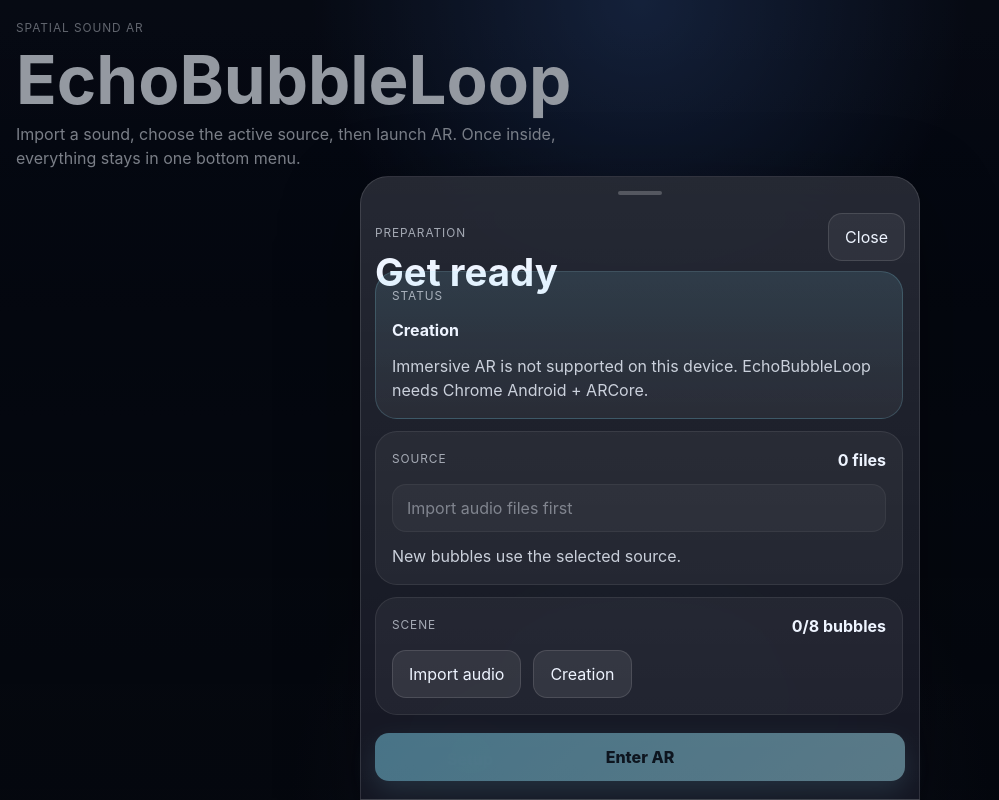
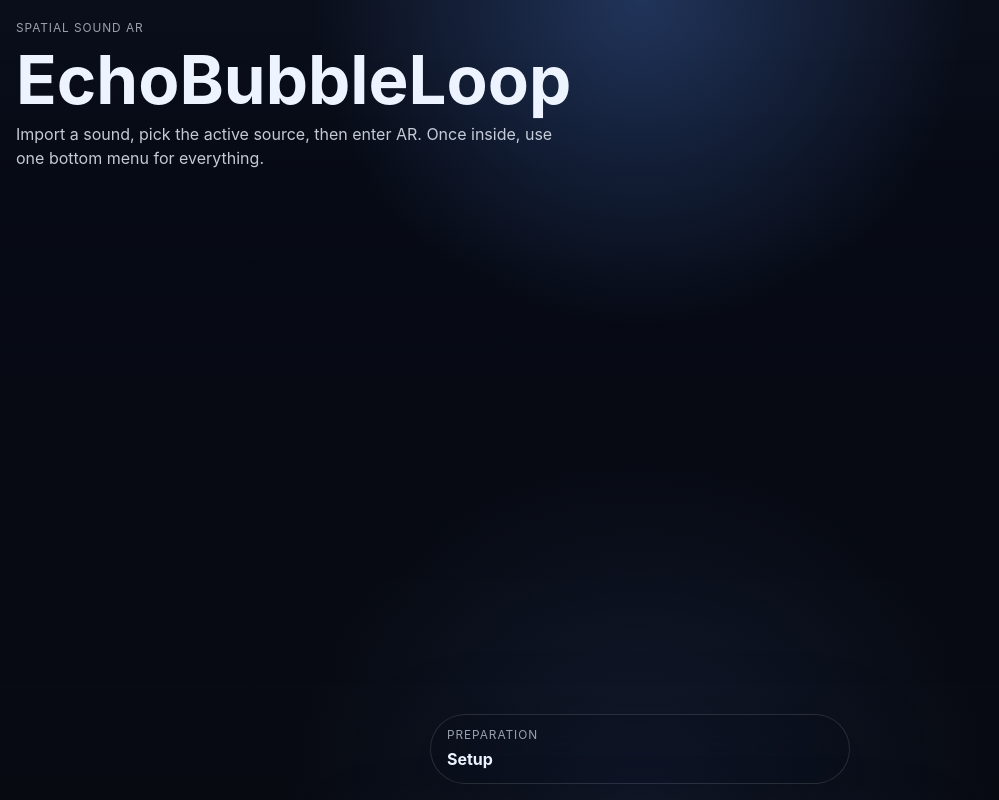
Before and after one commit to pierkiroule/Vjbulle, a React (Vite) app: page / in a window 1280 px wide. Shown: the whole page, without its empty margins (0-999 px from the left). Built offline with nearby package versions, Linux system fonts and the light colour scheme.

Commit message:
Simplify navigation flow in bottom sheet

```diff
--- a/src/App.jsx
+++ b/src/App.jsx
@@ -5,14 +5,12 @@
   return isListeningMode ? 'Listening' : 'Creation';
 }
 
-function getLauncherLabel({ isSessionActive, selectedAsset, isListeningMode, bubbleCount }) {
+function getDockLabel({ isSessionActive, isListeningMode, selectedAsset }) {
   if (!isSessionActive) {
-    return selectedAsset ? `Ready · ${selectedAsset.name}` : 'Setup';
+    return selectedAsset ? 'Setup · ready' : 'Setup';
   }
 
-  const mode = getModeLabel(isListeningMode);
-  const source = selectedAsset ? selectedAsset.name : 'No source';
-  return `${mode} · ${source} · ${bubbleCount}/8`;
+  return `Menu · ${getModeLabel(isListeningMode)}`;
 }
 
 function App() {
@@ -55,7 +53,8 @@
   };
 
   const modeLabel = getModeLabel(isListeningMode);
-  const launcherLabel = getLauncherLabel({ isSessionActive, selectedAsset, isListeningMode, bubbleCount });
+  const dockLabel = getDockLabel({ isSessionActive, isListeningMode, selectedAsset });
+  const nextModeAction = isListeningMode ? 'Switch to creation' : 'Switch to listening';
 
   return (
     <div className="app-shell" onPointerDown={pingHud}>
@@ -66,16 +65,14 @@
           <section className="hero-copy-block">
             <div className="eyebrow">Spatial sound AR</div>
             <h1>EchoBubbleLoop</h1>
-            <p>
-              Import a sound, choose the active source, then launch AR. Once inside, everything stays in one bottom menu.
-            </p>
+            <p>Import a sound, pick the active source, then enter AR. Once inside, use one bottom menu for everything.</p>
           </section>
         )}
 
-        <div className={`bottom-dock ${isSessionActive ? 'is-ar' : ''} ${isHudVisible ? 'is-visible' : 'is-dimmed'}`}>
+        <div className={`bottom-dock ${isHudVisible ? 'is-visible' : 'is-dimmed'}`}>
           <button type="button" className="dock-handle" onClick={toggleMenu}>
-            <span className="dock-handle__meta">{isSessionActive ? 'Menu' : 'Setup'}</span>
-            <strong>{launcherLabel}</strong>
+            <span className="dock-handle__meta">{isSessionActive ? 'Controls' : 'Preparation'}</span>
+            <strong>{dockLabel}</strong>
           </button>
         </div>
 
@@ -86,18 +83,15 @@
 
             <div className="sheet-header">
               <div>
-                <p className="sheet-kicker">{isSessionActive ? 'AR session' : 'Preparation'}</p>
+                <p className="sheet-kicker">{isSessionActive ? 'In AR' : 'Before AR'}</p>
                 <h2>{isSessionActive ? 'Quick controls' : 'Get ready'}</h2>
               </div>
-              <button type="button" className="ghost-button" onClick={dismissMenu}>
-                Close
-              </button>
             </div>
 
             <div className="sheet-scroll">
               <section className="sheet-card sheet-card--status">
-                <span className="card-label">Status</span>
-                <strong>{modeLabel}</strong>
+                <span className="card-label">Current step</span>
+                <strong>{isSessionActive ? modeLabel : selectedAsset ? 'Ready to enter AR' : 'Add your first sound'}</strong>
                 <p>{availabilityMessage || readiness}</p>
               </section>
 
@@ -118,28 +112,44 @@
                     </option>
                   ))}
                 </select>
-                <p>{selectedAsset ? `Active source: ${selectedAsset.name}` : 'New bubbles use the selected source.'}</p>
-              </section>
-
-              <section className="sheet-card">
-                <div className="card-row">
-                  <span className="card-label">Scene</span>
-                  <strong>{bubbleCount}/8 bubbles</strong>
-                </div>
                 <div className="sheet-actions">
                   <button type="button" className="action-button" onClick={openFilePicker}>
                     Import audio
                   </button>
-                  <button type="button" className="action-button" onClick={toggleMode}>
-                    {modeLabel}
-                  </button>
+                </div>
+                <p>{selectedAsset ? `Active source: ${selectedAsset.name}` : 'New bubbles always use the active source.'}</p>
+              </section>
+
+              {isSessionActive && (
+                <>
+                  <section className="sheet-card">
+                    <div className="card-row">
+                      <span className="card-label">Mode</span>
+                      <strong>{modeLabel}</strong>
+                    </div>
+                    <div className="sheet-actions">
+                      <button type="button" className="action-button" onClick={toggleMode}>
+                        {nextModeAction}
+                      </button>
+                    </div>
+                    <p>{isListeningMode ? 'Walk through the scene and listen.' : 'Tap in AR to place bubbles where you look.'}</p>
+                  </section>
+
                   {bubbleCount > 0 && (
-                    <button type="button" className="action-button action-button--danger" onClick={() => clearAllBubbles(true)}>
-                      Clear all
-                    </button>
+                    <section className="sheet-card">
+                      <div className="card-row">
+                        <span className="card-label">Scene</span>
+                        <strong>{bubbleCount}/8 bubbles</strong>
+                      </div>
+                      <div className="sheet-actions">
+                        <button type="button" className="action-button action-button--danger" onClick={() => clearAllBubbles(true)}>
+                          Clear bubbles
+                        </button>
+                      </div>
+                    </section>
                   )}
-                </div>
-              </section>
+                </>
+              )}
             </div>
 
             <div className="sheet-footer">
--- a/src/hooks/useEchoBubbleLoop.js
+++ b/src/hooks/useEchoBubbleLoop.js
@@ -60,7 +60,7 @@
   const [bubbleCount, setBubbleCount] = useState(0);
   const [toasts, setToasts] = useState([]);
   const [isHudVisible, setIsHudVisible] = useState(true);
-  const [isMenuOpen, setIsMenuOpen] = useState(true);
+  const [isMenuOpen, setIsMenuOpen] = useState(false);
   const [isBusy, setIsBusy] = useState(false);
 
   const selectedAsset = useMemo(
--- a/src/styles.css
+++ b/src/styles.css
@@ -159,7 +159,6 @@
 }
 
 .dock-handle,
-.ghost-button,
 .action-button,
 .primary-button,
 .sheet-card select {
@@ -172,8 +171,7 @@
 
 .dock-handle,
 .primary-button,
-.action-button,
-.ghost-button {
+.action-button {
   min-height: 48px;
 }
 
@@ -255,17 +253,17 @@
 
 .sheet-header,
 .card-row,
-.sheet-footer,
-.sheet-actions {
+.sheet-footer {
   display: flex;
   align-items: center;
   gap: 12px;
+  justify-content: space-between;
 }
 
-.sheet-header,
-.card-row,
-.sheet-footer {
-  justify-content: space-between;
+.sheet-actions {
+  display: flex;
+  flex-wrap: wrap;
+  gap: 12px;
 }
 
 .sheet-header {
@@ -276,10 +274,6 @@
   font-size: clamp(1.7rem, 5vw, 2.4rem);
 }
 
-.ghost-button {
-  padding: 0 16px;
-  background: rgba(255, 255, 255, 0.06);
-}
 
 .sheet-scroll {
   overflow: auto;
@@ -311,10 +305,6 @@
   min-height: 48px;
   padding: 0 14px;
   appearance: none;
-}
-
-.sheet-actions {
-  flex-wrap: wrap;
 }
 
 .action-button,
@@ -400,10 +390,6 @@
     flex-direction: column;
   }
 
-  .ghost-button {
-    width: 100%;
-  }
-
   .sheet-actions {
     display: grid;
     grid-template-columns: 1fr;
```
